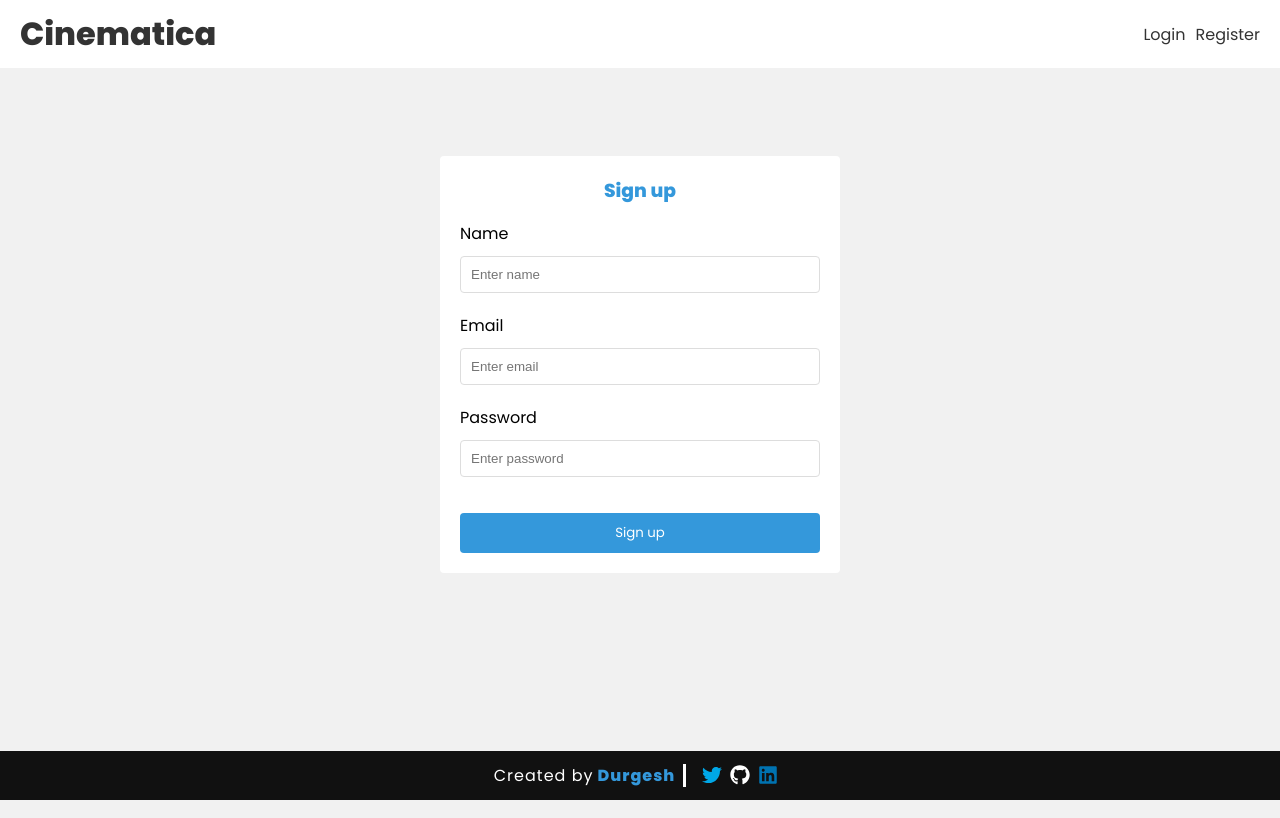
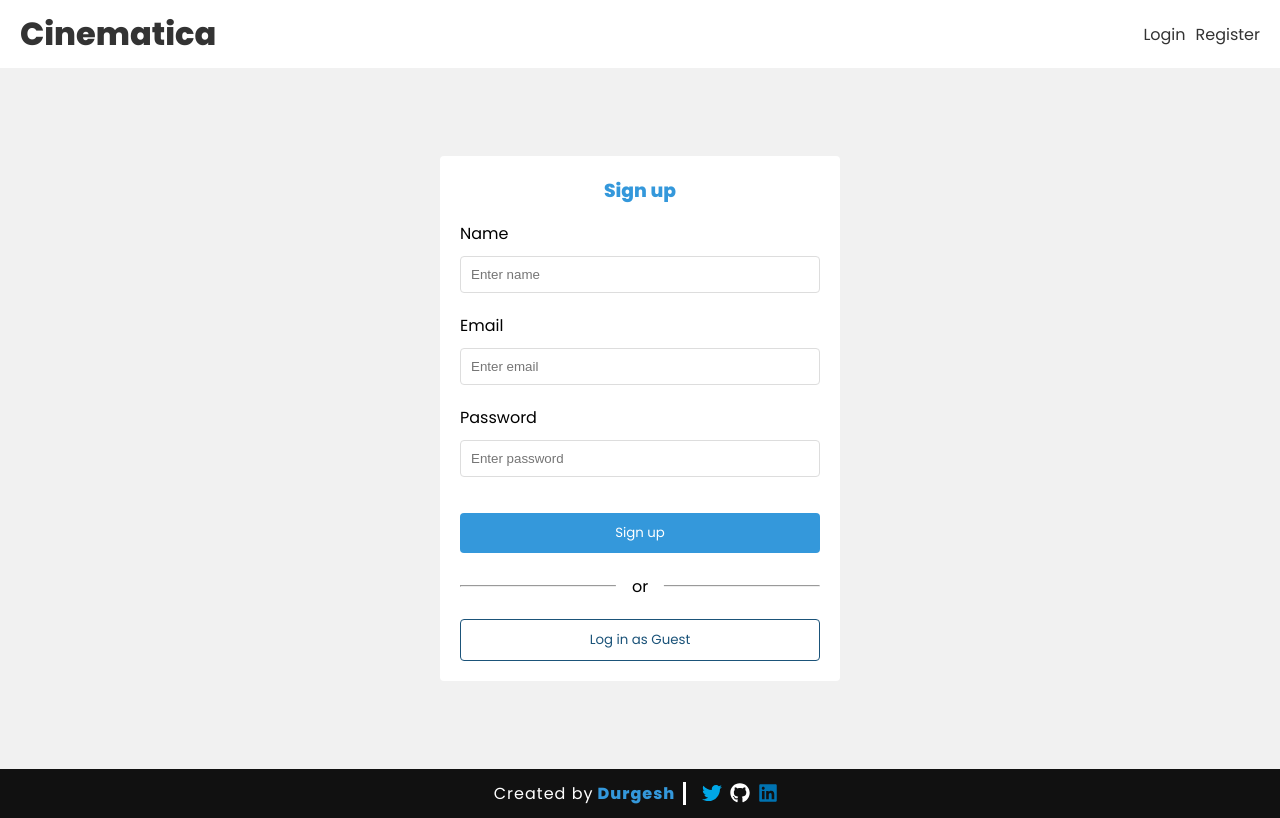
Before and after one commit to yodkwtf/paywise-mern, a React (Create React App) app in the folder client/: page /signup in a window 1280 px wide. Built offline with nearby package versions, Linux system fonts and the light colour scheme; no server answers.

Commit message:
added a guest user login

```diff
--- a/client/src/components/Navbar.jsx
+++ b/client/src/components/Navbar.jsx
@@ -16,7 +16,7 @@ const Navbar = () => {
         <nav>
           {user ? (
             <div>
-              <span>Hey, {user?.name}!</span>
+              <span>Hello, {user?.name || 'Friend'}!</span>
               <button onClick={logout}>Logout</button>
             </div>
           ) : (
--- a/client/src/contexts/authContext.js
+++ b/client/src/contexts/authContext.js
@@ -8,6 +8,7 @@ export const AuthContext = createContext();
 
 const initialState = {
   user: null,
+  isGuest: false, // Add isGuest state
 };
 
 const AuthProvider = ({ children }) => {
@@ -20,8 +21,6 @@ const AuthProvider = ({ children }) => {
       dispatch({ type: 'LOGIN', payload: user });
     }
   }, []);
-
-  console.log('AuthContext state:', state);
 
   const [formState, setFormState] = useState({
     name: '',
@@ -100,6 +99,12 @@ const AuthProvider = ({ children }) => {
     }
   };
 
+  // # Guest login
+  const guestLogin = () => {
+    const guestUser = { isGuest: true };
+    dispatch({ type: 'GUEST_LOGIN', payload: guestUser });
+  };
+
   return (
     <AuthContext.Provider
       value={{
@@ -110,6 +115,7 @@ const AuthProvider = ({ children }) => {
         isLoading,
         login,
         signup,
+        guestLogin,
       }}
     >
       {children}
--- a/client/src/contexts/moviesContext.js
+++ b/client/src/contexts/moviesContext.js
@@ -12,7 +12,7 @@ const initialState = {
 
 const MoviesProvider = ({ children }) => {
   const [state, dispatch] = useReducer(moviesReducer, initialState);
-  const { user } = useAuthContext();
+  const { user, isGuest } = useAuthContext();
   const [formData, setFormData] = useState({
     name: '',
     genre: '',
@@ -29,6 +29,10 @@ const MoviesProvider = ({ children }) => {
 
   // Set form data when editing a movie
   const handleEdit = (movie) => {
+    if (isGuest) {
+      toast.error('Guest users cannot edit movies.');
+      return;
+    }
     setShowForm(true);
     setIsEditing(true);
     setFormData({
@@ -71,6 +75,10 @@ const MoviesProvider = ({ children }) => {
       return toast.error('You are not logged in');
     }
 
+    if (isGuest) {
+      return toast.error('Guest users cannot add movies.');
+    }
+
     try {
       const res = await fetch(`${API_URL}/api/movies`, {
         method: 'POST',
@@ -111,6 +119,10 @@ const MoviesProvider = ({ children }) => {
       return toast.error('You are not logged in');
     }
 
+    if (isGuest) {
+      return toast.error('Guest users cannot delete movies.');
+    }
+
     try {
       const res = await fetch(`${API_URL}/api/movies/${id}`, {
         method: 'DELETE',
@@ -139,6 +151,10 @@ const MoviesProvider = ({ children }) => {
 
     if (!user) {
       return toast.error('You are not logged in');
+    }
+
+    if (isGuest) {
+      return toast.error('Guest users cannot edit movies.');
     }
 
     try {
--- a/client/src/index.css
+++ b/client/src/index.css
@@ -193,6 +193,33 @@ form button {
 form button:hover {
   opacity: 0.99;
   scale: 0.99;
+}
+
+.divider {
+  margin: 2rem auto;
+  position: relative;
+}
+
+.divider span {
+  position: absolute;
+  top: 50%;
+  left: 50%;
+  transform: translate(-50%, -50%);
+  background: #fff;
+  padding: 0 1rem;
+}
+
+.guest-btn {
+  color: var(--primary-dark);
+  background: #fff;
+  border: 1px solid var(--primary-dark);
+  margin-top: 0;
+}
+
+.guest-btn:hover {
+  color: #fff;
+  background: var(--primary-dark);
+  border: 1px solid var(--primary-dark);
 }
 
 input.error {
--- a/client/src/pages/Login.jsx
+++ b/client/src/pages/Login.jsx
@@ -2,7 +2,8 @@ import Input from '../components/Inputs/Input';
 import useAuthContext from '../hooks/useAuthContext';
 
 const Login = () => {
-  const { login, formState, setFormState, isLoading } = useAuthContext();
+  const { login, formState, setFormState, isLoading, guestLogin } =
+    useAuthContext();
 
   const handleChange = (e) => {
     setFormState({ ...formState, [e.target.name]: e.target.value });
@@ -38,6 +39,15 @@ const Login = () => {
       <button type="submit" disabled={isLoading}>
         Log in
       </button>
+
+      <div className="divider">
+        <hr />
+        <span>or</span>
+      </div>
+
+      <button type="submit" className="guest-btn" onClick={guestLogin}>
+        Log in as Guest
+      </button>
     </form>
   );
 };
--- a/client/src/pages/Signup.jsx
+++ b/client/src/pages/Signup.jsx
@@ -2,7 +2,8 @@ import Input from '../components/Inputs/Input';
 import useAuthContext from '../hooks/useAuthContext';
 
 const Signup = () => {
-  const { signup, formState, setFormState, isLoading } = useAuthContext();
+  const { signup, formState, setFormState, isLoading, guestLogin } =
+    useAuthContext();
 
   const handleChange = (e) => {
     setFormState({ ...formState, [e.target.name]: e.target.value });
@@ -49,6 +50,15 @@ const Signup = () => {
       <button type="submit" disabled={isLoading}>
         Sign up
       </button>
+
+      <div className="divider">
+        <hr />
+        <span>or</span>
+      </div>
+
+      <button type="submit" className="guest-btn" onClick={guestLogin}>
+        Log in as Guest
+      </button>
     </form>
   );
 };
--- a/client/src/reducers/authReducer.js
+++ b/client/src/reducers/authReducer.js
@@ -1,17 +1,13 @@
 const authReducer = (state, action) => {
   switch (action.type) {
+    case 'LOGIN':
+      return { ...state, user: action.payload, isGuest: false };
     case 'SIGNUP':
-      return {
-        user: action.payload,
-      };
-    case 'LOGIN':
-      return {
-        user: action.payload,
-      };
+      return { ...state, user: action.payload, isGuest: false };
     case 'LOGOUT':
-      return {
-        user: null,
-      };
+      return { ...state, user: null, isGuest: false };
+    case 'GUEST_LOGIN':
+      return { ...state, user: action.payload, isGuest: true };
     default:
       return state;
   }
```
